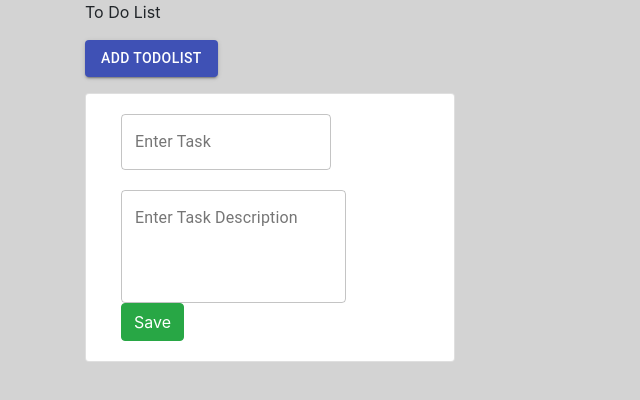
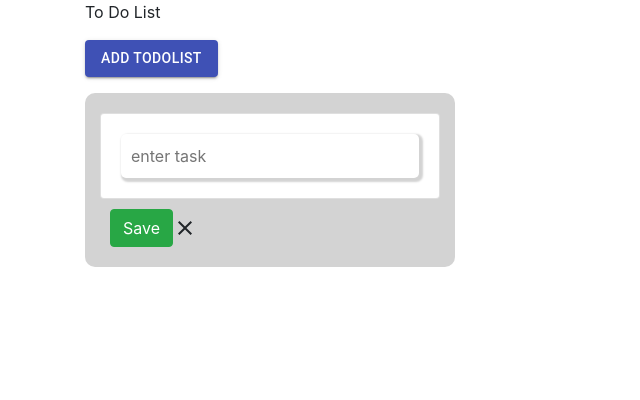
Before and after one commit to PriyankaTiwary123/ToDoList, a React app: page / in a window 1280 px wide. Shown: the top 400 px of the page, without its empty margins (0-640 px from the left). Built offline with nearby package versions, Linux system fonts and the light colour scheme.

Commit message:
refracting card design

```diff
--- a/src/App.scss
+++ b/src/App.scss
@@ -1,5 +1,4 @@
 .App{
-    background-color: lightGray;
     height: 100vh;
 }
 .modal-content{
@@ -9,5 +8,30 @@
     margin-top: 20px;
 }
 .task-conatiner{
-    display: flex;
+ padding: 10px;
+  background: lightGray;
+  border-radius: 10px;
 }
+
+.todo-btns{
+    margin: 10px;
+}
+.task-detail{
+    border: none;
+    box-shadow: 2px 2px 2px 2px lightgrey;
+    padding: 10px;
+    /* border: 1px solid lightgray; */
+    width: 100%;
+    border-radius: 5px;
+}
+.edit-card-section ,.added-card-section{
+     margin-top: 10px;
+}
+.task-list-btns{
+    margin: 10px;
+}
+
+[class^='added-card-section-']{
+ background: lightgrey;
+//  cursor:none
+}
--- a/src/utility/CardComponent.tsx
+++ b/src/utility/CardComponent.tsx
@@ -1,73 +1,87 @@
 import React from 'react';
-import Button from '@material-ui/core/Button';
+import ClearIcon from '@material-ui/icons/Clear';
 import EditIcon from '@material-ui/icons/Edit';
 import DeleteIcon from '@material-ui/icons/Delete';
-import TextField from '@material-ui/core/TextField';
 
 export default function CardComponent(props: any) {
 
-    const [title, setTitle] = React.useState("");
-    const [desc, setDesc] = React.useState("");
+    const [task, setTaskList] = React.useState("");
+    const [cardCount, setCardCount] = React.useState(1);
     const [taskArray, setTaskListArr] = React.useState([] as any);
+    const [addCard, setAddCard] = React.useState(false);
+    const [markDone ,setMarkAsDone]= React.useState(false);
 
+    const setTask = (e: any) => {
+        setTaskList(e.target.value);
+    }
 
-    const getTitle = (e: any) => {
-        setTitle(e.target.value);
+    const saveTask = () => {
+        const taskObject: object = { task: task }
+        setTaskListArr([...taskArray, taskObject]);
+        console.log(taskArray);
+        setAddCard(true)
+        setCardCount(cardCount + 1);
+        console.log(cardCount)
+    }
+
+    const addAnotherCard = () => {
+        setCardCount(cardCount - 1);
+        setAddCard(false);
+        setTaskList("")
 
     }
-    const getDesc = (e: any) => {
-        setDesc(e.target.value)
+    const cancelCardAddition = () => {
+        setAddCard(true);
     }
-    const saveTask = () => {
-        taskArray.push({ title: title, desc: desc })
-        setTaskListArr(taskArray);
-        console.log(taskArray);
-        setTitle("");
-        setDesc("");
+
+    const deleteCard = (index:number) => {
+       let newTaskArray = taskArray.filter((i:any,id:number) => id !== index);
+        setTaskListArr(newTaskArray);
+    }
+
+    const markAsDone = (index:number) => {
+        setMarkAsDone(true)
+        console.log(index)
+    }
+
+    const editTaskList=(index:number,task:string)=>{
+        setCardCount(cardCount - 1);
+        setAddCard(false);
+        // let newArr = [...taskArray]
+        // newArr[index]={task:task}
+        // setTaskListArr(newArr);
+
     }
 
     return (
-        <div className="task-conatiner">
-            <div className="card col col-sm-4 col col-xs-6 col col-md-4">
-                <div className="card-body">
-
-                    <div className="modal-content-title">
-                        <TextField
-                            id="outlined-textarea"
-                            label="Enter Task"
-                            placeholder="Placeholder"
-                            multiline
-                            variant="outlined"
-                            onChange={(e) => getTitle(e)}
-                            value={title}
+        <div className="task-conatiner col col-sm-4 col col-xs-6 col col-md-4">
+            {cardCount > 1 || addCard ? taskArray && taskArray.map((element: any,index:number) => {
+                return (<div className={markDone  ? "card  added-card-section-"+index :"card  added-card-section"} key={index}><div className="card-body"><p>{element.task}</p>
+                    <div className="task-list-btns">
+                        <EditIcon  onClick={()=>editTaskList(index,element.task)}></EditIcon>
+                        <DeleteIcon onClick={()=>deleteCard(index)}></DeleteIcon>
+                        <button type="button" className="btn btn-outline-primary" onClick={()=>markAsDone(index)}>Mark Done</button>
+                    </div>
+                </div></div>)
+            }) :
+                <div className="card edit-card-section ">
+                    <div className="card-body">
+                        <input className="task-detail"
+                            aria-label="maximum height"
+                            placeholder="enter task"
+                            value={task}
+                            onChange={(e) => setTask(e)}
                         />
                     </div>
-                    <div className="modal-content-body">
-                        <TextField
-                            id="outlined-multiline-static"
-                            label="Enter Task Description"
-                            multiline
-                            rows={4}
-                            variant="outlined"
-                            onChange={(e) => getDesc(e)}
-                            value={desc}
-                        />
-                    </div>
-                    <button type="button" className="btn btn-success" onClick={saveTask}>Save</button>
-                </div>
+
+                </div>}
+            <div className="todo-btns">
+                {addCard ?
+                    <button type="button" className="btn btn-secondary" onClick={addAnotherCard}>Add Another Card</button> :
+                    <div>
+                        <button type="button" className="btn btn-success" onClick={saveTask}>Save</button>
+                        <ClearIcon onClick={cancelCardAddition} /></div>}
             </div>
-            {taskArray.length > 0 && taskArray.forEach((element: any) => {
-                <div className="card col col-sm-4 col col-xs-6 col col-md-4">
-                    <div className="card-body">
-                        <h5 className="card-title">{element.title}</h5>
-                        <p className="card-text">{element.desc}</p>
-                        <EditIcon />
-                        <DeleteIcon />
-                        <Button variant="outlined" color="primary">Mark Done</Button>
-                    </div>
-                </div>
-
-            })}
 
         </div>
 
```
